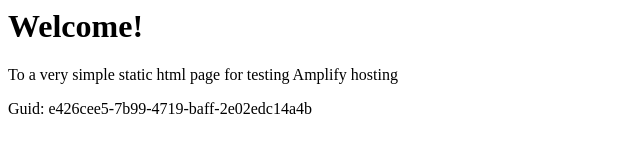
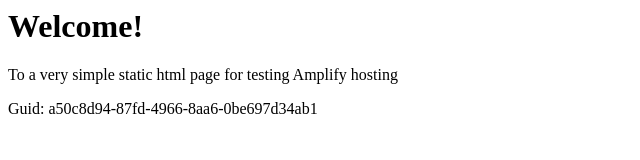
Before and after one commit to aws-aemilia-bah/Github-PR-Commit-Integration-Test-DoNotTouch-GithubWebhookPreviewCanaryTest-v1-preprod-me-south-1, a website: page src/index.html in a window 1280 px wide. Shown: the full height of the page, 0-640 px from the left. Drawn offline with Linux system fonts and the light colour scheme.

Commit message:
commit from integ tests

```diff
--- a/src/index.html
+++ b/src/index.html
@@ -12,6 +12,6 @@
 <body>
     <h1>Welcome!</h1>
     <p>To a very simple static html page for testing Amplify hosting</p>
-    <p>Guid: e426cee5-7b99-4719-baff-2e02edc14a4b</p></body>
+    <p>Guid: a50c8d94-87fd-4966-8aa6-0be697d34ab1</p></body>
 
 </html>
```
